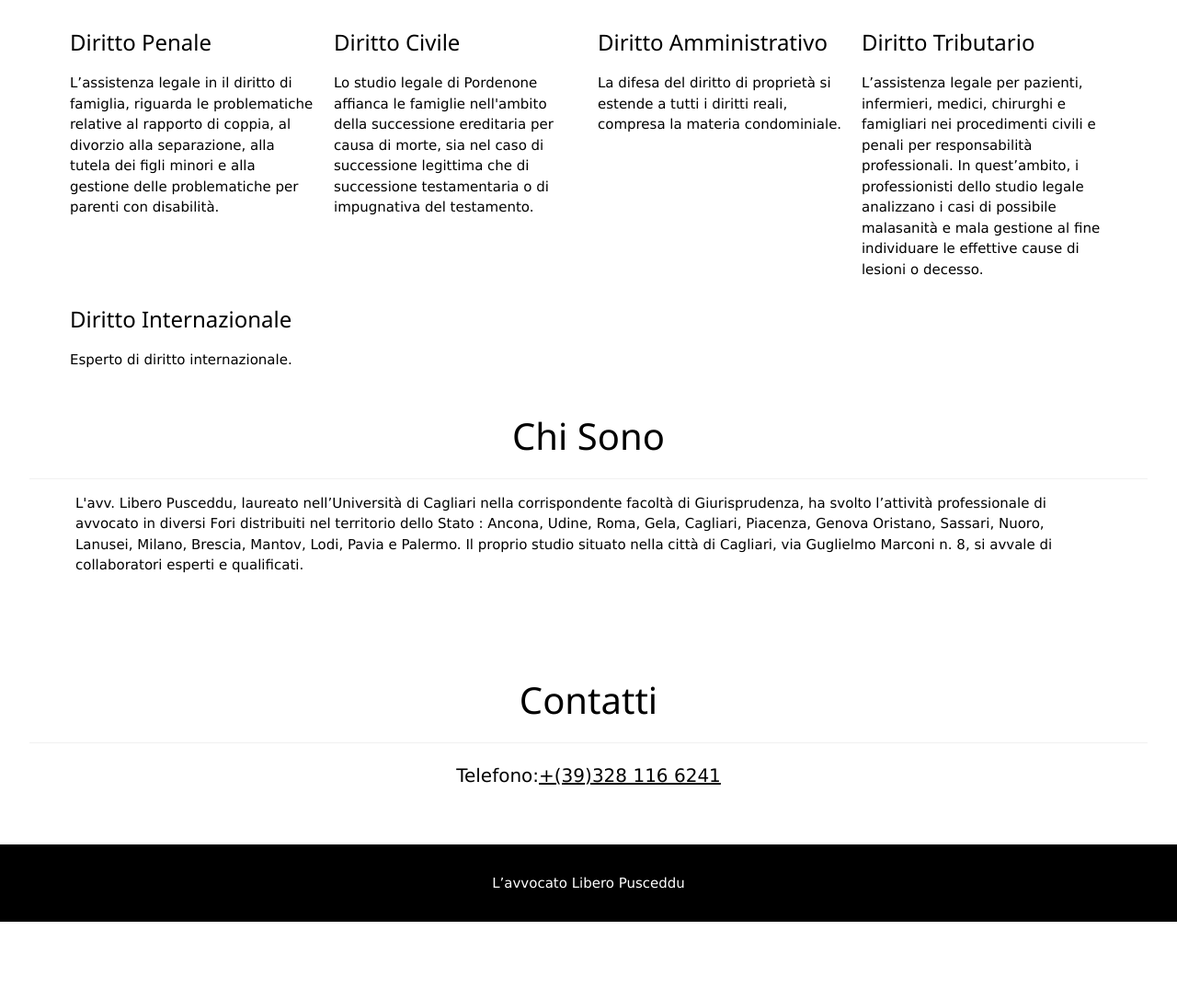
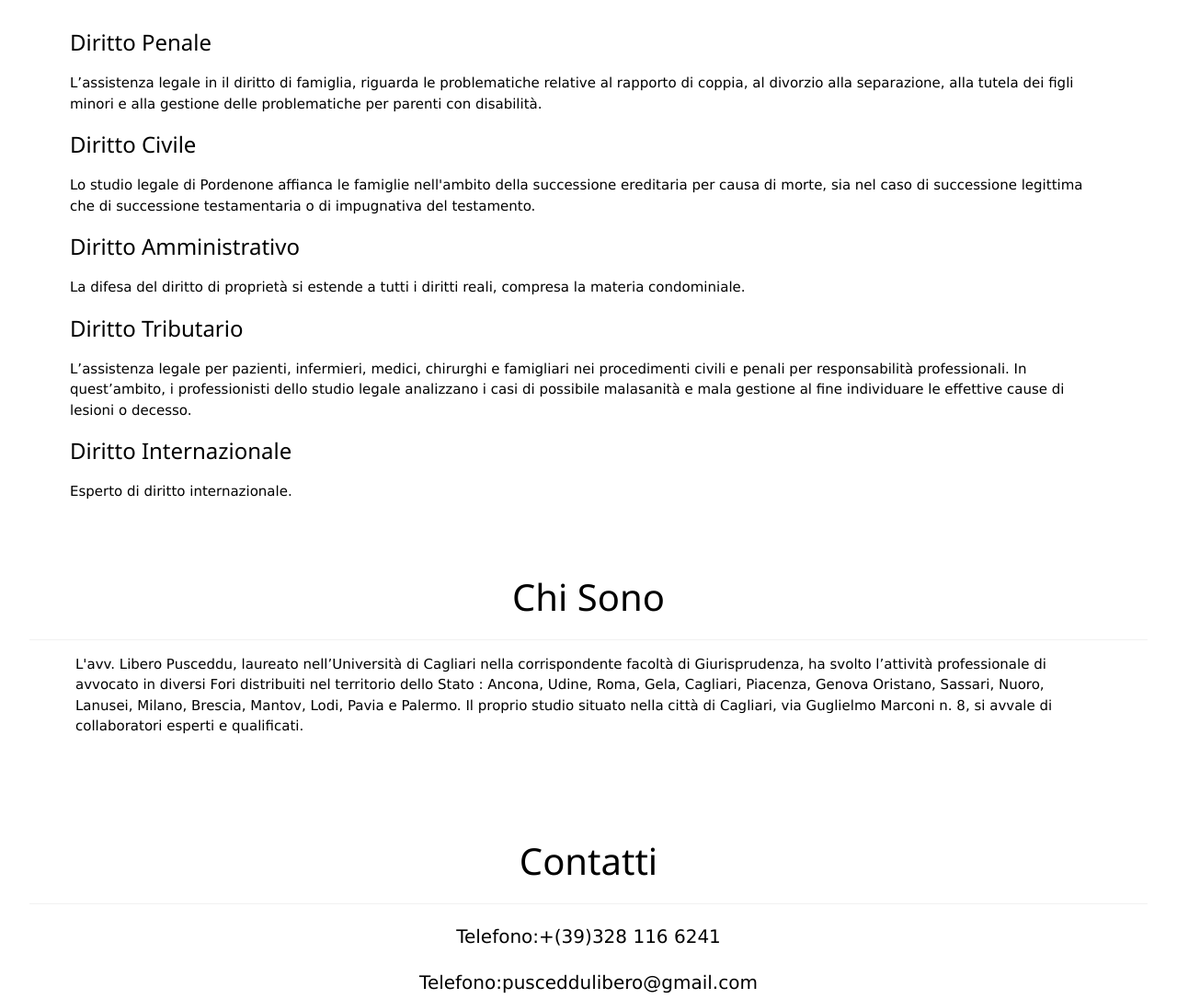
Before and after one commit to vadimpusc/alp, a plain HTML site: page index.html in a window 1280 px wide. Shown: the part 1020-2106 px from the top of the page at 92% size. Before the commit the page ends 2022 px from the top, so only its background shows below. Drawn offline with nearby package versions, Linux system fonts and the light colour scheme.

Commit message:
new index

```diff
--- a/index.html
+++ b/index.html
@@ -42,23 +42,23 @@
   </div>
 
   <div class="sections">
-    <div class="w3-col l3 m6 sub-sections">
+    <div class="sub-sections">
       <h3>Diritto Penale</h3>
       <p>L’assistenza legale in il diritto di famiglia, riguarda le problematiche relative al rapporto di coppia, al divorzio alla separazione, alla tutela dei figli minori e alla gestione delle problematiche per parenti con disabilità.</p>
     </div>
-    <div class="w3-col l3 m6  sub-sections">
+    <div class="sub-sections">
       <h3>Diritto Civile</h3>
       <p>Lo studio legale di Pordenone affianca le famiglie nell'ambito della successione ereditaria per causa di morte, sia nel caso di successione legittima che di successione testamentaria o di impugnativa del testamento.</p>
     </div>
-    <div class="w3-col l3 m6 sub-sections">
+    <div class="sub-sections">
       <h3>Diritto Amministrativo</h3>
       <p>La difesa del diritto di proprietà si estende a tutti i diritti reali, compresa la materia condominiale.</p>
     </div>
-    <div class="w3-col l3 m6 sub-sections">
+    <div class="sub-sections">
       <h3>Diritto Tributario</h3>
       <p>L’assistenza legale per pazienti, infermieri, medici, chirurghi e famigliari nei procedimenti civili e penali per responsabilità professionali. In quest’ambito, i professionisti dello studio legale analizzano i casi di possibile malasanità e mala gestione al fine individuare le effettive cause di lesioni o decesso.</p>
     </div>
-    <div class="w3-col l3 m6 sub-sections">
+    <div class="sub-sections">
         <h3>Diritto Internazionale</h3>
         <p>Esperto di diritto internazionale.</p>
       </div>
@@ -78,6 +78,7 @@
   <div class="w3-container w3-padding-32" id="contact">
     <h4 class="w3-border-bottom w3-border-light-grey w3-padding-16">Contatti</h4>
     <p class="contact">Telefono:<a href="tel:+393281166241">+(39)328 116 6241</a></p>
+    <p class="contact">Telefono:<a href="mailto:pusceddulibero@gmail.com">pusceddulibero@gmail.com</a></p>
   </div>
 
 <!-- End page content -->
@@ -93,6 +94,10 @@
 </html>
 
 <style>
+
+  a {
+    text-decoration: none;
+  }
 
     h4 {
         text-align: center;
@@ -129,7 +134,7 @@ h5 {
  @media only screen and (max-width: 1000px) {
   .sections {
     display: flex;
-    flex-direction: wrap;
+    flex-direction: column;
   }
  }
 
```
